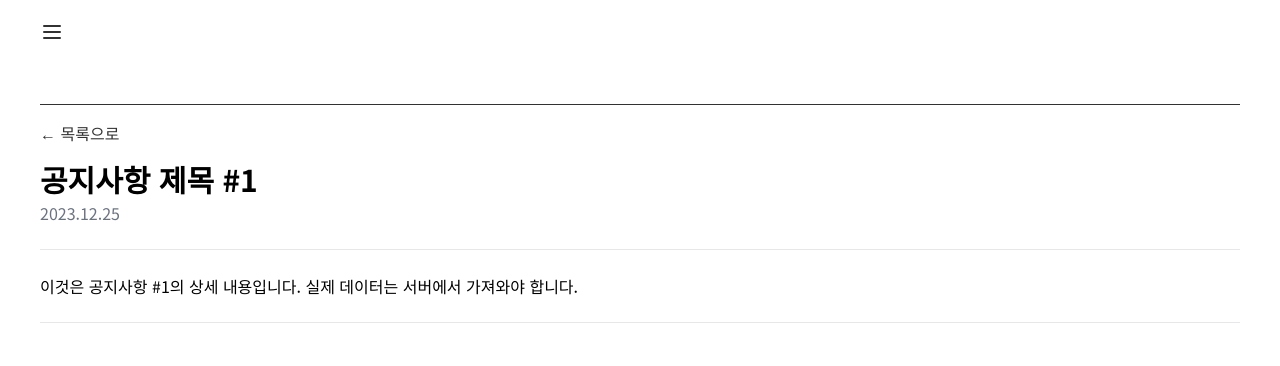
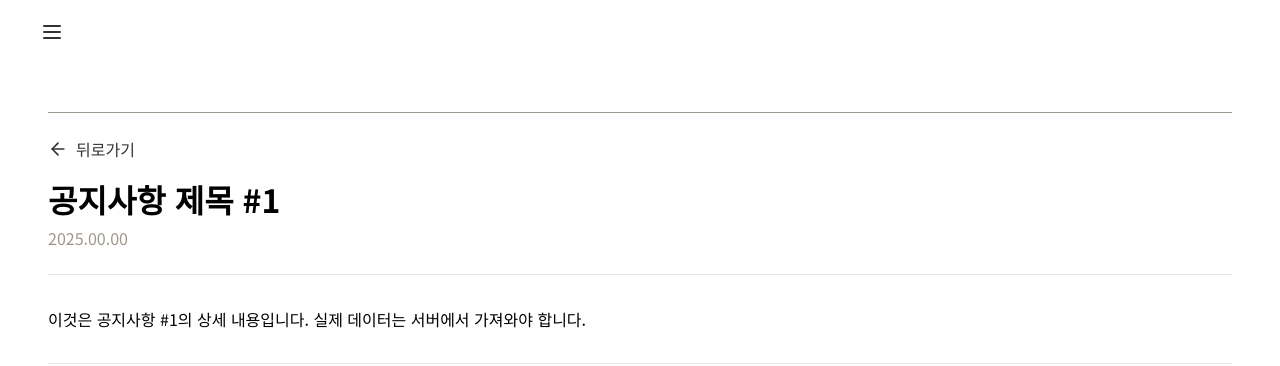
Before and after one commit to team-hearing/hearing-frontend, a Next.js app: page /notice/1 in a window 1280 px wide. Shown: the top 366 px of the page. Built offline with nearby package versions, Linux system fonts and the light colour scheme.

Commit message:
style: notice page 수정

```diff
--- a/src/app/notice/[id]/page.tsx
+++ b/src/app/notice/[id]/page.tsx
@@ -3,6 +3,7 @@
 import Navigation from '../../components/Navigation';
 import Link from 'next/link';
 import { useParams } from 'next/navigation';
+import { ArrowLeft } from "lucide-react";
 
 export default function NoticeDetailPage() {
   const params = useParams();
@@ -12,7 +13,7 @@ export default function NoticeDetailPage() {
   const noticeData = {
     id,
     title: `공지사항 제목 #${id}`,
-    date: "2023.12.25",
+    date: "2025.00.00",
     content: `이것은 공지사항 #${id}의 상세 내용입니다. 실제 데이터는 서버에서 가져와야 합니다.`
   };
 
@@ -22,16 +23,16 @@ export default function NoticeDetailPage() {
         <Navigation />
       </div>
 
-      <div className="p-10">
-        <div className="w-full h-px bg-gray-dark mb-4" />
+      <div className="p-12">
+        <div className="w-full h-px bg-gray-medium mb-6" />
         <div className="mb-4">
-          <Link href="/notice" className="text-primary hover:underline">
-            ← 목록으로
+          <Link href="/notice" className="text-primary hover:underline flex items-center gap-2">
+            <ArrowLeft className="w-5 h-5" /> 뒤로가기
           </Link>
         </div>
-        <h1 className="text-3xl font-bold mb-1">{noticeData.title}</h1>
-        <p className="text-gray-500 mb-6">{noticeData.date}</p>
-        <div className="border-t border-b py-6">
+        <div className="text-h4 font-bold mb-1">{noticeData.title}</div>
+        <p className="text-gray-medium mb-6">{noticeData.date}</p>
+        <div className="border-t border-b py-8">
           <p>{noticeData.content}</p>
         </div>
       </div>
--- a/src/app/notice/page.tsx
+++ b/src/app/notice/page.tsx
@@ -17,16 +17,16 @@ export default function NoticePage() {
         <Navigation />
       </div>
 
-      <div className="p-10">
-        <div className="w-full h-px bg-gray-dark mb-4" />
-        <h1 className="text-3xl font-bold mb-6">공지사항</h1>
+      <div className="p-12">
+        <div className="w-full h-px bg-gray-dark mb-8" />
+        <div className="text-h3 font-bold mb-6">공지사항</div>
         <div className="border rounded-lg divide-y">
           {notices.map((notice) => (
-            <div key={notice.id} className="p-4 hover:bg-gray-50">
+            <div key={notice.id} className="p-4 hover:bg-gray-light">
               <Link href={`/notice/${notice.id}`}>
                 <div>
-                  <h2 className="text-xl font-medium">{notice.title}</h2>
-                  <p className="text-gray-500 text-sm mt-1">{notice.date}</p>
+                  <div className="text-h6 font-medium">{notice.title}</div>
+                  <p className="text-gray-medium text-sm mt-1">{notice.date}</p>
                 </div>
               </Link>
             </div>
```
